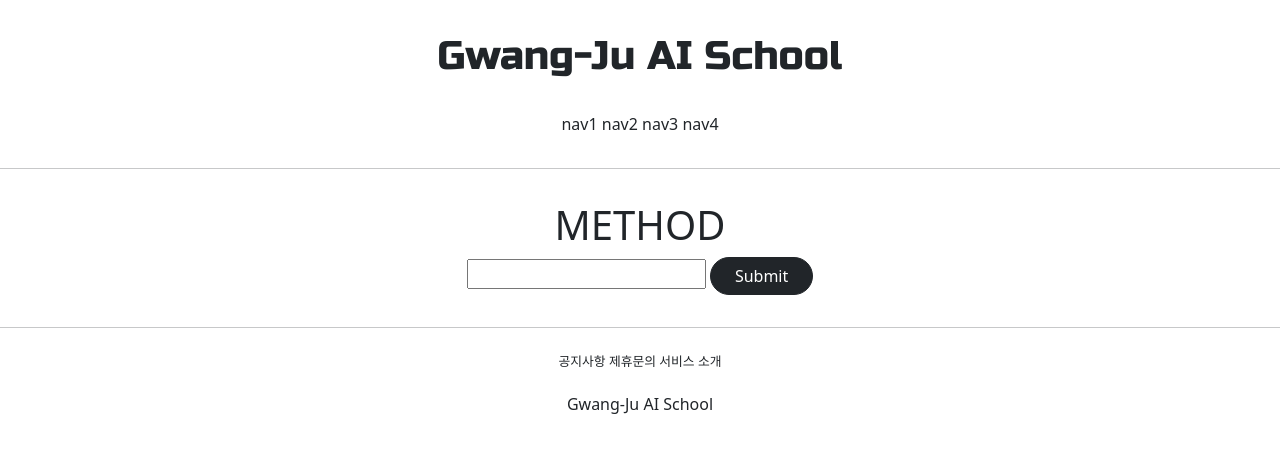
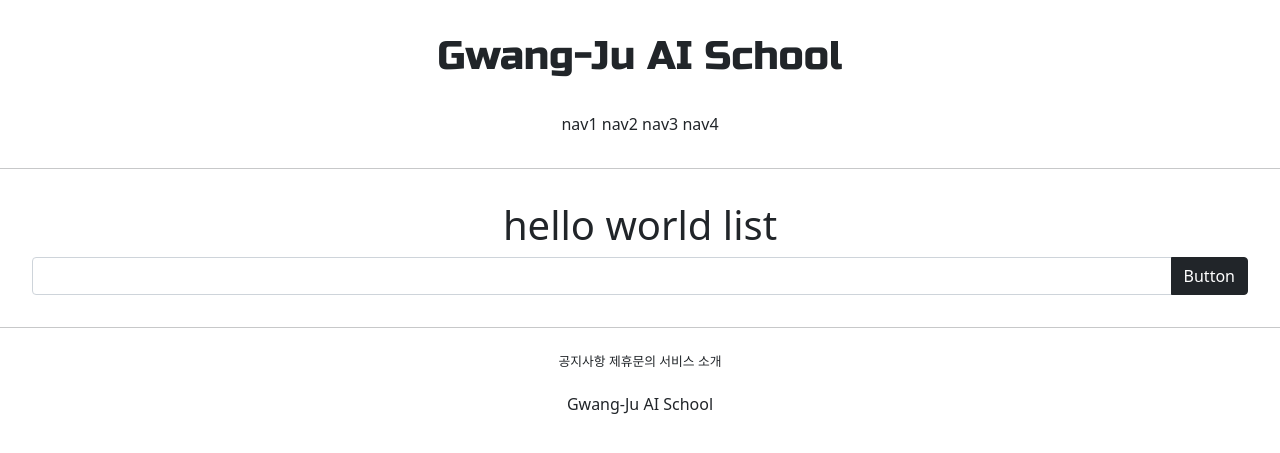
Before and after one commit to Kim-Gwang-Min/django_project, a Django app: page /accounts/hello_world/ in a window 1280 px wide. Shown: the top 453 px of the page. Run offline with Django 3.2, Linux system fonts and the light colour scheme.

Commit message:
7/12 DB all data output

```diff
--- a/accountapp/templates/accountapp/hello_world.html
+++ b/accountapp/templates/accountapp/hello_world.html
@@ -13,17 +13,28 @@
 {#    </style>#}
 
     <div style="margin: 2rem; text-align: center;" >
-        <h1>METHOD</h1>
+        <h1 style="font-family: 'Russo One', margin: 2rem">
+            hello world list
+        </h1>
 
         <form action="/accounts/hello_world/" method="post">
             {% csrf_token %}
-            <input type="text" name="hello_world_input">
-            <input class="btn btn-dark rounded-pill px-4" type="submit">
+            <div class="input-group mb-3 w-40 m-auto">
+                <input type="text" class="form-control"
+                       name="hello_world_input">
+                <button class="btn btn-dark" type="submit">
+                    Button
+                </button>
+            </div>
+{#            <input type="text" name="hello_world_input">#}
+{#            <input class="btn btn-dark rounded-pill px-4" type="submit">#}
         </form>
 
-        {% if hello_world_output %}  {# hello_world_output이 있는지 확인 #}
-            <h3>{{ hello_world_output.text }}</h3>
-        {% endif%}
+        {% if hello_world_list %}   {# hello_world_list가 있는지 확인 #}
+            {% for hello_world in hello_world_list %}
+                <h3>{{ hello_world.text }}</h3>
+            {% endfor %}
+        {% endif %}
 
 
 {#    <div class="testing" style="display: block">block</div>   {#높이와 너비를 지정해도 공간을 부모의 너비 만큼 차지함#}
--- a/accountapp/views.py
+++ b/accountapp/views.py
@@ -14,8 +14,14 @@
         new_hello_world.text = temp  #models.py에 temp 넣기
         new_hello_world.save()  #models에 넣었으니 db에 저장
 
+        hello_world_list = HelloWorld.objects.all()  #DB의 모든 데이터를 가져옴
+
+
         return render(request, 'accountapp/hello_world.html',
-                      context={'hello_world_output': new_hello_world})
+                      context={'hello_world_list': hello_world_list})
+
     else:
+        hello_world_list = HelloWorld.objects.all()   #DB의 모든 데이터를 가져옴
+
         return render(request, 'accountapp/hello_world.html',
-                      context={'text': 'GET METHOD!'})
+                      context={'hello_world_list': hello_world_list})
```
